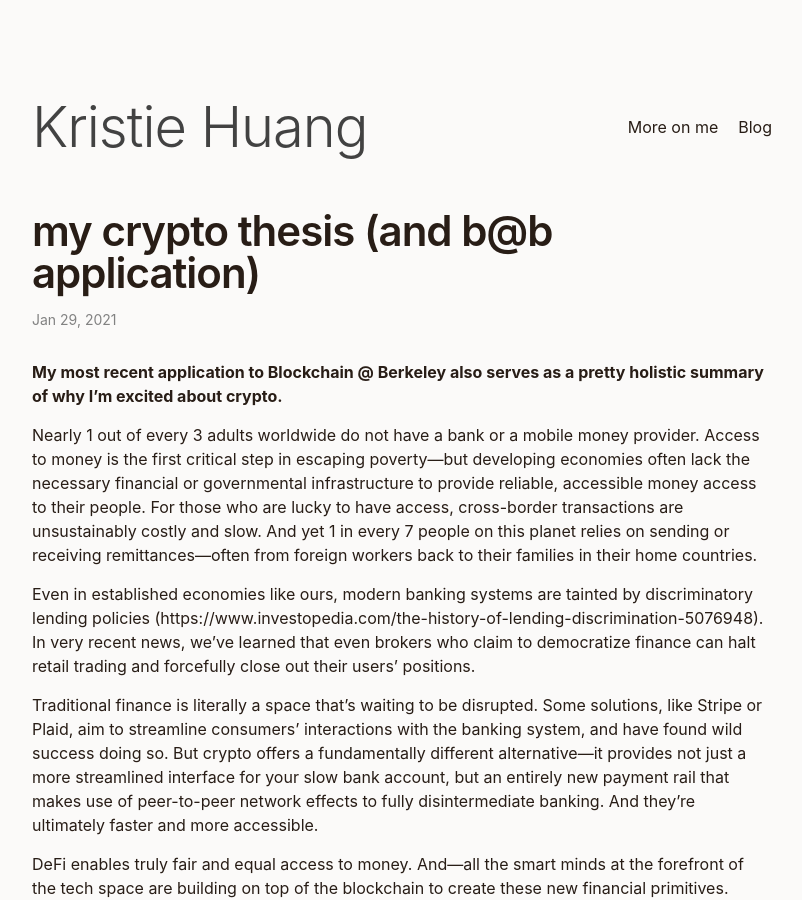
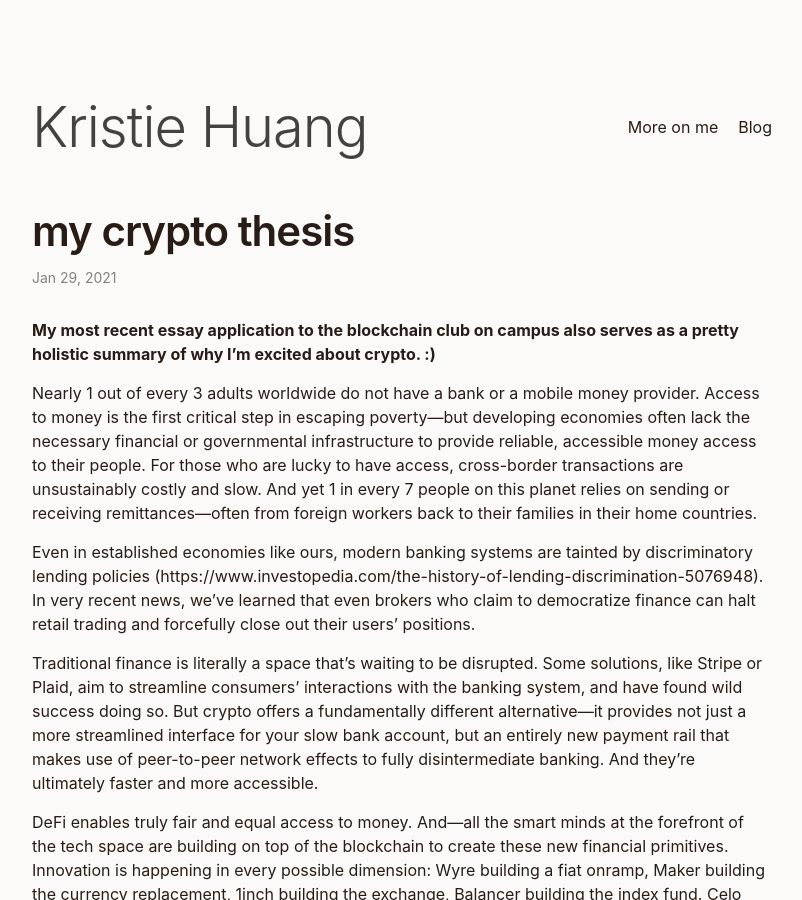
Before and after one commit to kristiehuang/kristiehuang.github.io, a Jekyll site: the page built from _posts/2021-1-28-crypto-thesis.markdown, in a window 1280 px wide and 900 px high. Shown: the whole window, without its empty margins (238-1040 px from the left). Built offline with Jekyll 4.4.1, drawn with Linux system fonts in a browser that asks for light colours.

Commit message:
update crypto thesis title

```diff
--- a/_posts/2021-1-28-crypto-thesis.markdown
+++ b/_posts/2021-1-28-crypto-thesis.markdown
@@ -1,11 +1,11 @@
 ---
 layout: post
-title:  my crypto thesis (and b@b application)
+title:  my crypto thesis
 date:   2021-1-28 23:45:18 -0700
 categories: blog
 ---
 
-**My most recent application to Blockchain @ Berkeley also serves as a pretty holistic summary of why I'm excited about crypto.**
+**My most recent essay application to the blockchain club on campus also serves as a pretty holistic summary of why I'm excited about crypto. :)**
 
 Nearly 1 out of every 3 adults worldwide do not have a bank or a mobile money provider. Access to money is the first critical step in escaping poverty—but developing economies often lack the necessary financial or governmental infrastructure to provide reliable, accessible money access to their people. For those who are lucky to have access, cross-border transactions are unsustainably costly and slow. And yet 1 in every 7 people on this planet relies on sending or receiving remittances—often from foreign workers back to their families in their home countries.
 
```
